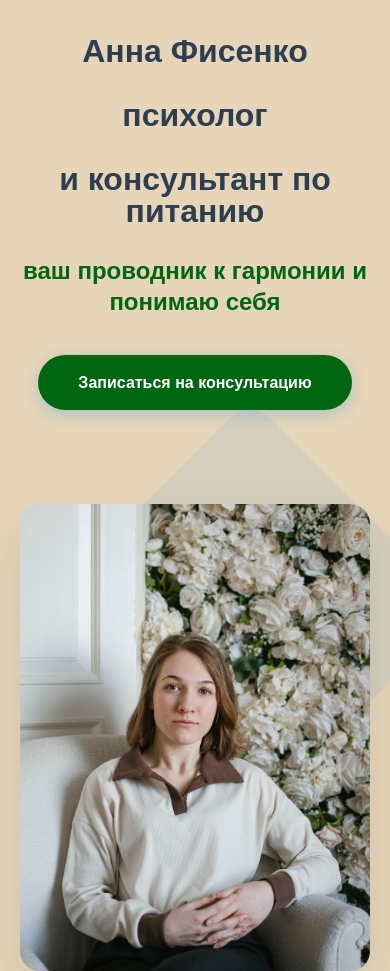
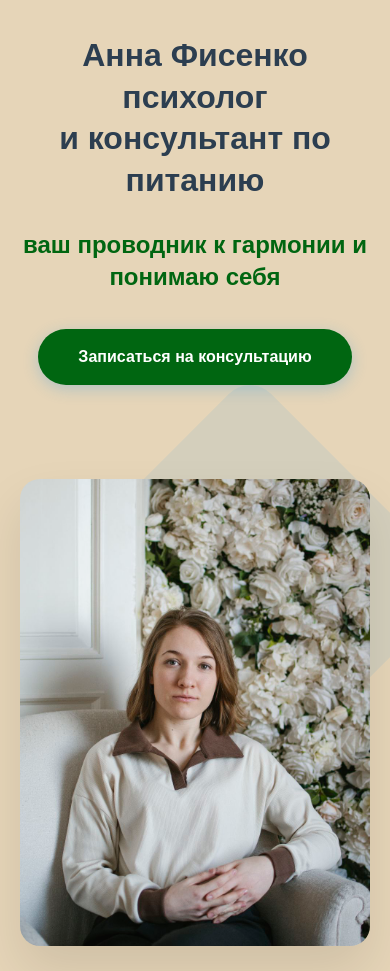
Before and after one commit to murzin66/Psycology, a plain HTML site: page docs/index.html in a window 390 px wide. Shown: the top 971 px of the page. Drawn offline with Linux system fonts and the light colour scheme.

Commit message:
add style

```diff
--- a/docs/index.html
+++ b/docs/index.html
@@ -13,9 +13,10 @@
     <div class="hero-container">
       <!-- Текстовый блок -->
       <div class="hero-content">
+
         <h1 class="hero-title">Анна Фисенко
-        <p>психолог</p>
-        и консультант по питанию</h1>
+        <br>психолог<br> и консультант по питанию</h1>
+
         <h2 class = "hero-title_2"><span>ваш проводник к гармонии и понимаю себя</span></h2>
         <div class="hero-actions">
           <a href="https://www.b17.ru/anna_n/#consultation" class="btn-primary">Записаться на консультацию</a>
--- a/docs/styles.css
+++ b/docs/styles.css
@@ -858,9 +858,8 @@ mask-composite: intersect;
 
 .hero-title {
   font-size: 2.5rem;
-  line-height: 0.3;
+  line-height: 1.3;
   color: #2c3e50;
-  margin-bottom: 20px;
   font-weight: 600;
 }
 .hero-title_2 {
@@ -973,7 +972,9 @@ mask-composite: intersect;
 
   .hero-title {
     font-size: 2rem;
-    line-height: 1;
+    line-height: 1.3;
     margin-top: 10%;
+    justify-content: left;
+
   }
 }
```
